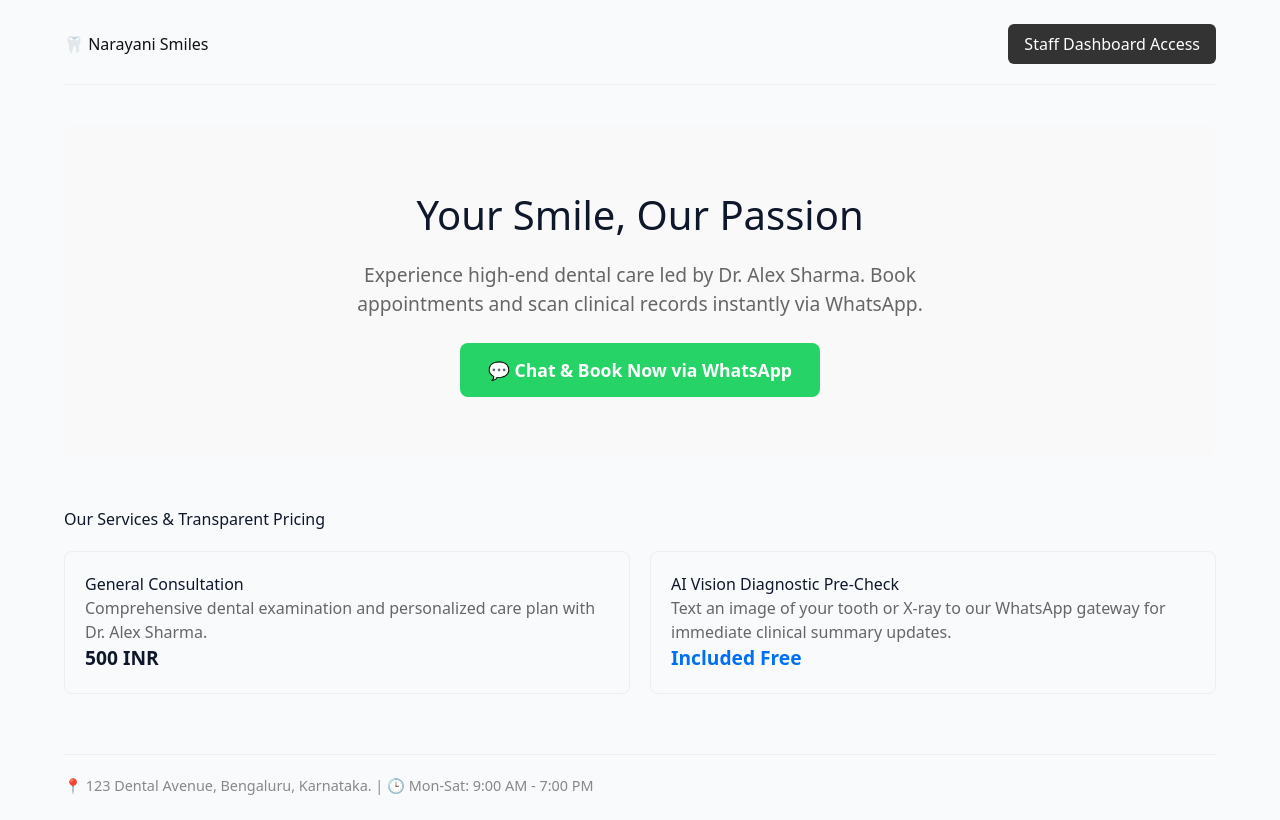
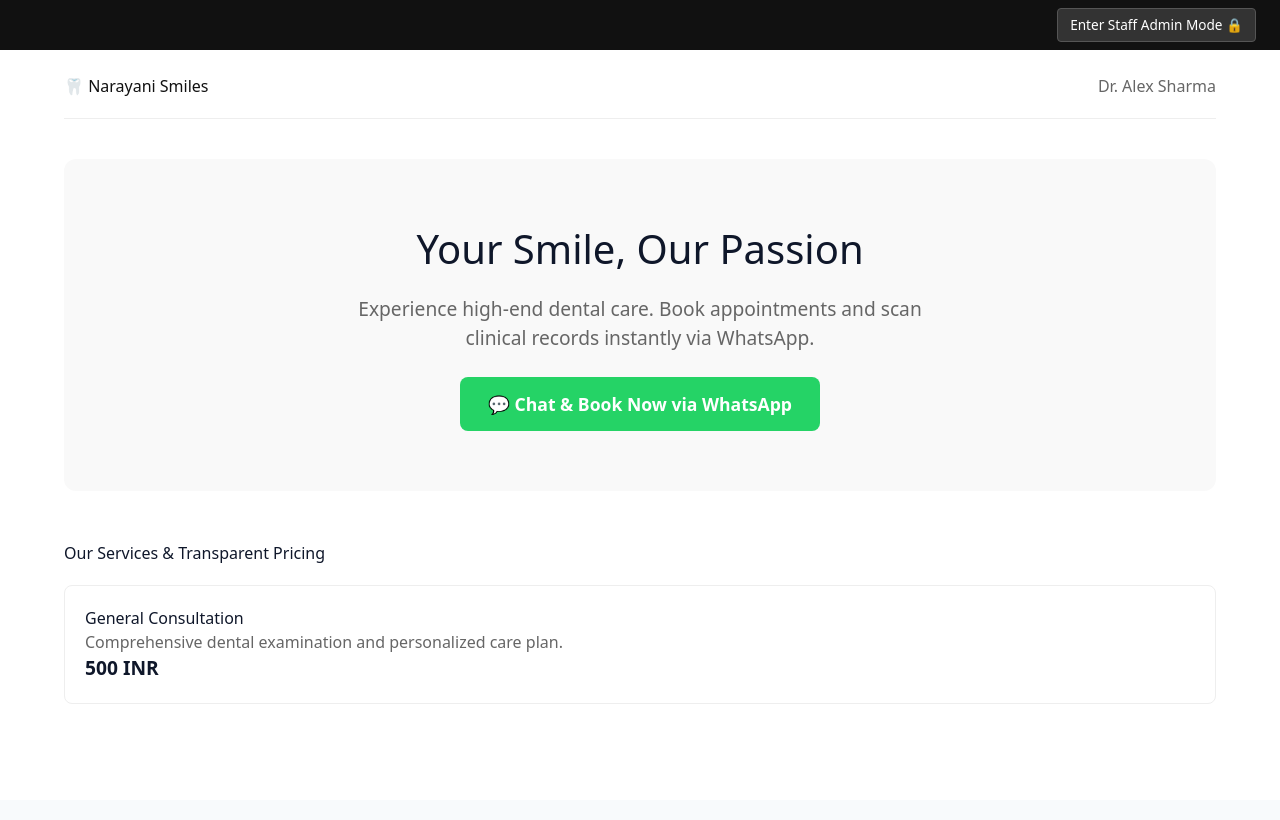
Before and after one commit to naveennkulkarni/dgos-platform, a Next.js app in the folder apps/frontend/: page / in a window 1280 px wide. Built offline with nearby package versions, Linux system fonts and the light colour scheme.

Commit message:
v2.3: Restored DGOS top navigation bar and unified views

```diff
--- a/apps/frontend/src/app/page.tsx
+++ b/apps/frontend/src/app/page.tsx
@@ -2,29 +2,38 @@
 
 import { useState } from 'react';
 
-export default function NarayaniSmilesHome() {
+export default function CombinedPortal() {
   const [isAdminMode, setIsAdminMode] = useState(false);
+  const [activeTab, setActiveTab] = useState('Growth & Sales');
 
   return (
-    <div style={{ fontFamily: 'system-ui, sans-serif', padding: '24px', maxWidth: '1200px', margin: '0 auto' }}>
-      {/* HEADER NAVIGATION */}
+    <div style={{ fontFamily: 'system-ui, sans-serif', minHeight: '100vh', background: isAdminMode ? '#f4f6f8' : '#ffffff' }}>
+
+      {/* GLOBAL TOGGLE SWITCH (Hidden in a real production app, but kept here so you can test) */}
+      <div style={{ background: '#111', padding: '8px 24px', display: 'flex', justifyContent: 'flex-end' }}>
+        <button
+          onClick={() => setIsAdminMode(!isAdminMode)}
+          style={{ padding: '6px 12px', borderRadius: '4px', cursor: 'pointer', background: '#333', color: '#fff', border: '1px solid #555', fontSize: '0.85rem' }}
+        >
+          {isAdminMode ? 'View Public Patient Site 👁️' : 'Enter Staff Admin Mode 🔒'}
+        </button>
+      </div>
+
+      {/* ========================================= */}
+      {/* VIEW 1: PUBLIC PATIENT LANDING PAGE       */}
+      {/* ========================================= */}
+      {!isAdminMode && (
+        <div style={{ padding: '24px', maxWidth: '1200px', margin: '0 auto' }}>
           <header style={{ display: 'flex', justifyContent: 'space-between', alignItems: 'center', paddingBottom: '20px', borderBottom: '1px solid #eee' }}>
             <h1 style={{ margin: 0, color: '#111' }}>🦷 Narayani Smiles</h1>
-        <button
-          onClick={() => setIsAdminMode(!isAdminMode)}
-          style={{ padding: '8px 16px', borderRadius: '6px', cursor: 'pointer', background: '#333', color: '#fff', border: 'none' }}
-        >
-          {isAdminMode ? 'Switch to Patient Site' : 'Staff Dashboard Access'}
-        </button>
+            <span style={{ color: '#666' }}>Dr. Alex Sharma</span>
           </header>
 
-      {/* PATIENT LANDING PAGE */}
-      {!isAdminMode ? (
           <main style={{ marginTop: '40px' }}>
             <div style={{ textAlign: 'center', padding: '60px 20px', background: '#f9f9f9', borderRadius: '12px' }}>
               <h2 style={{ fontSize: '2.5rem', marginBottom: '16px' }}>Your Smile, Our Passion</h2>
               <p style={{ fontSize: '1.2rem', color: '#666', maxWidth: '600px', margin: '0 auto 24px' }}>
-              Experience high-end dental care led by Dr. Alex Sharma. Book appointments and scan clinical records instantly via WhatsApp.
+                Experience high-end dental care. Book appointments and scan clinical records instantly via WhatsApp.
               </p>
               <a
                 href="https://wa.me/59816076644369"
@@ -41,54 +50,81 @@ export default function NarayaniSmilesHome() {
               <div style={{ display: 'grid', gridTemplateColumns: 'repeat(auto-fit, minmax(250px, 1fr))', gap: '20px', marginTop: '20px' }}>
                 <div style={{ padding: '20px', border: '1px solid #eee', borderRadius: '8px' }}>
                   <h4>General Consultation</h4>
-                <p style={{ color: '#666' }}>Comprehensive dental examination and personalized care plan with Dr. Alex Sharma.</p>
+                  <p style={{ color: '#666' }}>Comprehensive dental examination and personalized care plan.</p>
                   <strong style={{ fontSize: '1.2rem' }}>500 INR</strong>
-              </div>
-              <div style={{ padding: '20px', border: '1px solid #eee', borderRadius: '8px' }}>
-                <h4>AI Vision Diagnostic Pre-Check</h4>
-                <p style={{ color: '#666' }}>Text an image of your tooth or X-ray to our WhatsApp gateway for immediate clinical summary updates.</p>
-                <strong style={{ fontSize: '1.2rem', color: '#0070f3' }}>Included Free</strong>
                 </div>
               </div>
             </section>
+          </main>
+        </div>
+      )}
 
-          <footer style={{ marginTop: '60px', paddingTop: '20px', borderTop: '1px solid #eee', color: '#888', fontSize: '0.9rem' }}>
-            📍 123 Dental Avenue, Bengaluru, Karnataka. | 🕒 Mon-Sat: 9:00 AM - 7:00 PM
-          </footer>
-        </main>
-      ) : (
-        /* STAFF ADMINISTRATIVE PORTAL */
-        <main style={{ marginTop: '40px' }}>
-          <h2 style={{ marginBottom: '24px' }}>⚙️ Staff Administration Command Center</h2>
+      {/* ========================================= */}
+      {/* VIEW 2: DGOS STAFF ADMINISTRATIVE PORTAL  */}
+      {/* ========================================= */}
+      {isAdminMode && (
+        <div>
+          {/* THE RESTORED DARK BLUE NAVIGATION BAR */}
+          <nav style={{ background: '#2B2D61', color: 'white', padding: '0 24px', display: 'flex', alignItems: 'center', height: '60px', gap: '30px' }}>
+            <h2 style={{ margin: 0, fontSize: '1.2rem', fontWeight: '900', letterSpacing: '1px', marginRight: '20px' }}>DGOS PLATFORM</h2>
 
-          <div style={{ background: '#fff3cd', color: '#856404', padding: '16px', borderRadius: '6px', marginBottom: '24px' }}>
-            🔒 <strong>Secure Database Connection Active:</strong> Streaming live data segments directly from your Neon cloud repository.
+            {['CEO Dock', 'Clinical Engine', 'Reception Desk', 'Financial Ledger'].map(tab => (
+              <span
+                key={tab}
+                onClick={() => setActiveTab(tab)}
+                style={{ cursor: 'pointer', height: '100%', display: 'flex', alignItems: 'center', fontWeight: activeTab === tab ? 'bold' : 'normal', borderBottom: activeTab === tab ? '3px solid white' : '3px solid transparent' }}
+              >
+                {tab}
+              </span>
+            ))}
+
+            <button
+              onClick={() => setActiveTab('Growth & Sales')}
+              style={{ marginLeft: 'auto', background: activeTab === 'Growth & Sales' ? '#fff' : '#f0f0f0', color: '#2B2D61', padding: '8px 16px', borderRadius: '4px', fontWeight: 'bold', border: 'none', cursor: 'pointer' }}
+            >
+              Growth & Sales
+            </button>
+          </nav>
+
+          {/* DASHBOARD CONTENT BODY */}
+          <main style={{ padding: '30px', maxWidth: '1400px', margin: '0 auto' }}>
+            <div style={{ display: 'flex', justifyContent: 'space-between', alignItems: 'center', marginBottom: '24px' }}>
+              <div>
+                <h2 style={{ margin: '0 0 8px 0', color: '#111' }}>{activeTab} Hub</h2>
+                <p style={{ margin: 0, color: '#666' }}>Enterprise PRM, Referral Tracker, and Lead CRM.</p>
+              </div>
+              <button style={{ background: '#ebf4ff', color: '#0066cc', border: '1px solid #cce0ff', padding: '8px 16px', borderRadius: '6px', fontWeight: 'bold', cursor: 'pointer' }}>
+                🔄 Refresh Live Pipeline
+              </button>
             </div>
 
-          <div style={{ display: 'grid', gridTemplateColumns: 'repeat(auto-fit, minmax(300px, 1fr))', gap: '20px' }}>
-            <div style={{ padding: '20px', background: '#f1f3f5', borderRadius: '8px' }}>
-              <h4>Live Revenue Pipeline</h4>
-              <p style={{ fontSize: '1.8rem', fontWeight: 'bold', margin: '10px 0 0' }}>1,500 INR</p>
-              <small style={{ color: '#666' }}>Based on today's scheduled sessions</small>
+            {/* METRICS CARDS */}
+            <div style={{ display: 'grid', gridTemplateColumns: 'repeat(3, 1fr)', gap: '20px', marginBottom: '24px' }}>
+              <div style={{ background: '#fff', padding: '24px', borderRadius: '12px', boxShadow: '0 2px 4px rgba(0,0,0,0.05)' }}>
+                <p style={{ margin: '0 0 8px 0', color: '#888', fontSize: '0.9rem', fontWeight: 'bold', textTransform: 'uppercase' }}>Total Pipeline Value</p>
+                <h3 style={{ margin: '0 0 8px 0', fontSize: '2rem' }}>₹0</h3>
+                <p style={{ margin: 0, color: '#0066cc', fontSize: '0.9rem' }}>Active Unconverted Prospects</p>
               </div>
-
-            <div style={{ padding: '20px', background: '#f1f3f5', borderRadius: '8px' }}>
-              <h4>Active Queue Metrics</h4>
-              <p style={{ fontSize: '1.8rem', fontWeight: 'bold', margin: '10px 0 0' }}>3 Patients Scheduled</p>
-              <small style={{ color: '#666' }}>Automated WhatsApp reminders sent out</small>
+              <div style={{ background: '#fff', padding: '24px', borderRadius: '12px', boxShadow: '0 2px 4px rgba(0,0,0,0.05)' }}>
+                <p style={{ margin: '0 0 8px 0', color: '#888', fontSize: '0.9rem', fontWeight: 'bold', textTransform: 'uppercase' }}>Blended Acquisition Cost (CAC)</p>
+                <h3 style={{ margin: '0 0 8px 0', fontSize: '2rem', color: '#00b36b' }}>₹840</h3>
+                <p style={{ margin: 0, color: '#00b36b', fontSize: '0.9rem' }}>Optimal Target Zone (Under ₹1200)</p>
+              </div>
+              <div style={{ background: '#fff', padding: '24px', borderRadius: '12px', boxShadow: '0 2px 4px rgba(0,0,0,0.05)' }}>
+                <p style={{ margin: '0 0 8px 0', color: '#888', fontSize: '0.9rem', fontWeight: 'bold', textTransform: 'uppercase' }}>Gateway Intelligence</p>
+                <h3 style={{ margin: '0 0 8px 0', fontSize: '1.4rem', color: '#0066cc', display: 'flex', alignItems: 'center', gap: '8px' }}>
+                  <span style={{ width: '10px', height: '10px', background: '#0066cc', borderRadius: '50%', display: 'inline-block' }}></span>
+                  🧠 Llama Vision Active
+                </h3>
+                <p style={{ margin: 0, color: '#666', fontSize: '0.9rem' }}>Radiology image parsing online.</p>
               </div>
             </div>
 
-          <section style={{ marginTop: '40px', padding: '20px', border: '1px solid #eee', borderRadius: '8px' }}>
-            <h3>👁️ Recent AI Vision Submissions</h3>
-            <div style={{ background: '#fafafa', padding: '12px', borderRadius: '6px', marginTop: '12px', borderLeft: '4px solid #0070f3' }}>
-              <small style={{ color: '#888' }}>Patient: WhatsApp Patient | Contact: Live Bridge</small>
-              <p style={{ margin: '6px 0 0', fontStyle: 'italic', color: '#333' }}>
-                "[AI Vision Summary] Visible premolar discoloration noted on image scan. Patient requests review during examination."
-              </p>
+            <div style={{ background: '#fff', padding: '24px', borderRadius: '12px', boxShadow: '0 2px 4px rgba(0,0,0,0.05)', minHeight: '200px', display: 'flex', alignItems: 'center', justifyContent: 'center' }}>
+                <p style={{ color: '#aaa', fontStyle: 'italic' }}>No inbound leads captured yet. Send a WhatsApp to begin!</p>
             </div>
-          </section>
           </main>
+        </div>
       )}
     </div>
   );
```
Lines whose indentation alone changed are shown as unchanged.
